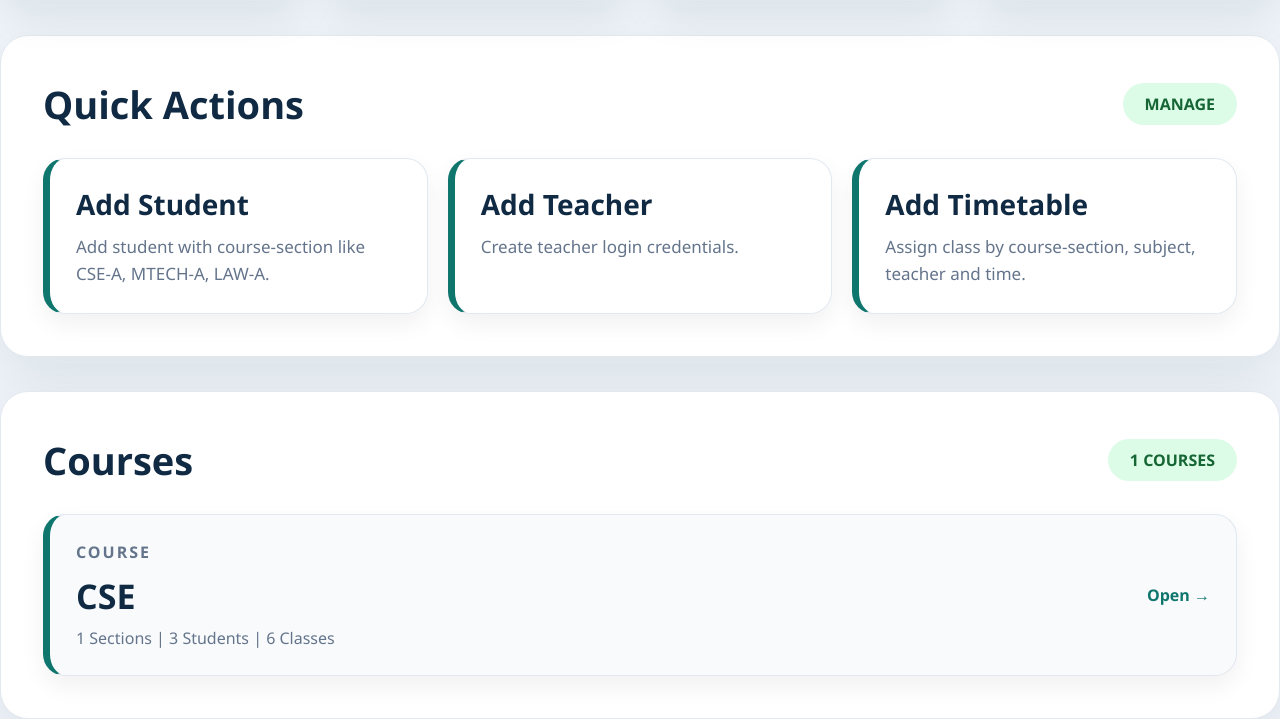
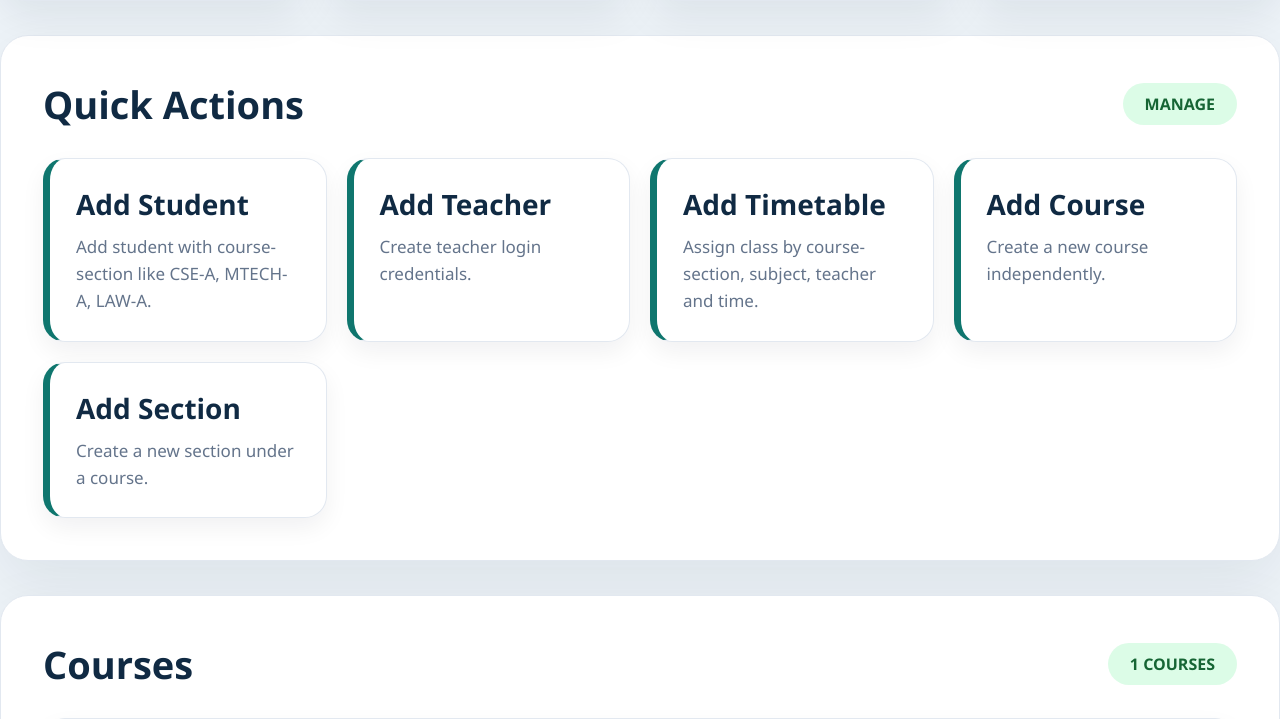
Before and after one commit to anshagarwal2003/Smart-Attendance-Portal, a Flask app: page /admin-dashboard in a window 1280 px wide. Shown: the part 451-1170 px from the top of the page. Run offline with Flask 3, Linux system fonts and the light colour scheme; the visitor is signed in with stand-in values (Sample User, id 1); data comes from the database, SQL or seed files in the repository; data that the repository does not hold is empty.

Commit message:
Add course and section functionality to admin dashboard

```diff
--- a/backend/app.py
+++ b/backend/app.py
@@ -8,7 +8,11 @@ import base64
 import os
 import math
 import io
+import threading
+import time
 from datetime import datetime, timedelta
+
+from huggingface_hub import snapshot_download, HfApi
 
 import numpy as np
 from PIL import Image, ImageOps
@@ -17,12 +21,54 @@ import face_recognition
 from openpyxl import Workbook
 from openpyxl.styles import Font, PatternFill, Alignment
 
+# Force IST Timezone on Linux servers (Hugging Face)
+if hasattr(time, 'tzset'):
+    os.environ['TZ'] = 'Asia/Kolkata'
+    time.tzset()
 
 BASE_DIR = os.path.abspath(os.path.dirname(__file__))
 DATA_DIR = os.environ.get("DATA_DIR", BASE_DIR)
 
+HF_TOKEN = os.environ.get("HF_TOKEN")
+DATASET_REPO_ID = "anshagarwal2003/smart-attendance-data"
+
+if HF_TOKEN:
+    try:
+        print("Downloading persistent data from HF Dataset...")
+        snapshot_download(
+            repo_id=DATASET_REPO_ID,
+            repo_type="dataset",
+            local_dir=DATA_DIR,
+            token=HF_TOKEN
+        )
+    except Exception as e:
+        print(f"Dataset empty or failed to download: {e}")
+
+    def sync_to_hf():
+        api = HfApi()
+        while True:
+            time.sleep(300) # Sync every 5 minutes
+            try:
+                api.upload_folder(
+                    folder_path=DATA_DIR,
+                    repo_id=DATASET_REPO_ID,
+                    repo_type="dataset",
+                    token=HF_TOKEN
+                )
+                print("Successfully synced data to HF Dataset.")
+            except Exception as e:
+                print(f"Failed to sync data: {e}")
+
+    # Start background sync thread
+    sync_thread = threading.Thread(target=sync_to_hf, daemon=True)
+    sync_thread.start()
+
 app = Flask(__name__)
 app.secret_key = os.environ.get("SECRET_KEY", "smart-attendance-secret")
+app.config.update(
+    SESSION_COOKIE_SAMESITE='None',
+    SESSION_COOKIE_SECURE=True
+)
 
 DB_NAME = os.environ.get("DATABASE_PATH", os.path.join(DATA_DIR, "smart_attendance.db"))
 
@@ -270,6 +316,22 @@ def init_db():
     )
     """)
 
+    cur.execute("""
+    CREATE TABLE IF NOT EXISTS courses (
+        id INTEGER PRIMARY KEY AUTOINCREMENT,
+        course_name TEXT UNIQUE NOT NULL
+    )
+    """)
+
+    cur.execute("""
+    CREATE TABLE IF NOT EXISTS sections (
+        id INTEGER PRIMARY KEY AUTOINCREMENT,
+        course_name TEXT NOT NULL,
+        section_name TEXT NOT NULL,
+        UNIQUE(course_name, section_name)
+    )
+    """)
+
     con.commit()
 
     admin_count = cur.execute("SELECT COUNT(*) AS total FROM admins").fetchone()["total"]
@@ -329,6 +391,14 @@ def init_db():
 @app.route("/")
 def home():
     return render_template("index.html")
+
+@app.route("/server-time")
+def server_time():
+    return jsonify({
+        "time": datetime.now().strftime("%Y-%m-%d %H:%M:%S"),
+        "day": datetime.now().strftime("%A"),
+        "tz": os.environ.get("TZ", "Not Set")
+    })
 
 
 @app.route("/teacher-login", methods=["GET", "POST"])
@@ -432,7 +502,12 @@ def teacher_dashboard():
             "%Y-%m-%d %H:%M"
         )
 
-        activation_deadline = class_start + timedelta(minutes=TEACHER_ACTIVATION_LIMIT_MINUTES)
+        class_end = datetime.strptime(
+            current_date + " " + cls["end_time"],
+            "%Y-%m-%d %H:%M"
+        )
+
+        can_start_window = class_start - timedelta(minutes=15)
         class_time = f"{cls['start_time']} - {cls['end_time']}"
 
         existing_session = con.execute("""
@@ -456,16 +531,16 @@ def teacher_dashboard():
             continue
 
         cls_dict = dict(cls)
-        cls_dict["activation_deadline"] = activation_deadline.strftime("%H:%M")
-
-        if now < class_start:
+        cls_dict["activation_deadline"] = class_end.strftime("%H:%M")
+
+        if now < can_start_window:
             cls_dict["status_type"] = "UPCOMING"
             cls_dict["status_text"] = f"Upcoming at {cls['start_time']}"
             upcoming_classes.append(cls_dict)
 
-        elif class_start <= now <= activation_deadline:
+        elif can_start_window <= now <= class_end:
             cls_dict["status_type"] = "CAN_START"
-            cls_dict["status_text"] = f"Can start till {activation_deadline.strftime('%H:%M')}"
+            cls_dict["status_text"] = f"Can start till {class_end.strftime('%H:%M')}"
             can_start_classes.append(cls_dict)
 
     con.close()
@@ -890,6 +965,15 @@ def student_dashboard():
         if total > 0:
             subject_groups[subject]["percentage"] = round((present / total) * 100, 2)
 
+    current_day = datetime.now().strftime("%A")
+    today_timetable = con.execute("""
+        SELECT timetable.*, teachers.name as teacher_name
+        FROM timetable
+        JOIN teachers ON timetable.teacher_id = teachers.id
+        WHERE day = ? AND section = ?
+        ORDER BY start_time ASC
+    """, (current_day, normalize_section(session["section"]))).fetchall()
+
     con.close()
 
     return render_template(
@@ -899,7 +983,8 @@ def student_dashboard():
         present_count=present_count,
         absent_count=absent_count,
         attendance_percentage=attendance_percentage,
-        subject_groups=subject_groups
+        subject_groups=subject_groups,
+        today_timetable=today_timetable
     )
 
 
@@ -1291,6 +1376,31 @@ def admin_dashboard():
 
     course_groups = {}
 
+    explicit_courses = con.execute("SELECT course_name FROM courses").fetchall()
+    for row in explicit_courses:
+        course = row["course_name"].upper()
+        if course not in course_groups:
+            course_groups[course] = {
+                "course": course,
+                "sections": set(),
+                "student_count": 0,
+                "timetable_count": 0
+            }
+
+    explicit_sections = con.execute("SELECT course_name, section_name FROM sections").fetchall()
+    for row in explicit_sections:
+        course = row["course_name"].upper()
+        section_full = f"{course}-{row['section_name'].upper()}"
+
+        if course not in course_groups:
+            course_groups[course] = {
+                "course": course,
+                "sections": set(),
+                "student_count": 0,
+                "timetable_count": 0
+            }
+        course_groups[course]["sections"].add(section_full)
+
     for row in all_sections:
         section = normalize_section(row["section"])
         course = get_course_from_section(section)
@@ -1614,6 +1724,59 @@ def delete_timetable(timetable_id):
 
     return redirect(url_for("admin_dashboard"))
 
+@app.route("/admin/add-course", methods=["GET", "POST"])
+def add_course():
+    if "admin_id" not in session:
+        return redirect(url_for("admin_login"))
+
+    if request.method == "POST":
+        course_name = request.form.get("course_name", "").strip().upper()
+        if not course_name:
+            return render_template("add_course.html", error="Course Name is required")
+
+        con = get_db()
+        try:
+            con.execute("INSERT INTO courses (course_name) VALUES (?)", (course_name,))
+            con.commit()
+        except sqlite3.IntegrityError:
+            con.close()
+            return render_template("add_course.html", error="Course already exists")
+
+        con.close()
+        return redirect(url_for("admin_dashboard"))
+
+    return render_template("add_course.html")
+
+
+@app.route("/admin/add-section", methods=["GET", "POST"])
+def add_section():
+    if "admin_id" not in session:
+        return redirect(url_for("admin_login"))
+
+    con = get_db()
+    courses = con.execute("SELECT course_name FROM courses ORDER BY course_name").fetchall()
+
+    if request.method == "POST":
+        course_name = request.form.get("course_name", "").strip().upper()
+        section_name = request.form.get("section_name", "").strip().upper()
+
+        if not course_name or not section_name:
+            con.close()
+            return render_template("add_section.html", courses=courses, error="Course and Section Name are required")
+
+        try:
+            con.execute("INSERT INTO sections (course_name, section_name) VALUES (?, ?)", (course_name, section_name))
+            con.commit()
+        except sqlite3.IntegrityError:
+            con.close()
+            return render_template("add_section.html", courses=courses, error="Section already exists for this course")
+
+        con.close()
+        return redirect(url_for("admin_dashboard"))
+
+    con.close()
+    return render_template("add_section.html", courses=courses)
+
 
 @app.route("/admin/add-student", methods=["GET", "POST"])
 def add_student():
--- a/backend/templates/admin_dashboard.html
+++ b/backend/templates/admin_dashboard.html
@@ -56,6 +56,16 @@
         <a class="admin-action-card" href="/admin/add-timetable">
             <h3>Add Timetable</h3>
             <p>Assign class by course-section, subject, teacher and time.</p>
+        </a>
+
+        <a class="admin-action-card" href="/admin/add-course">
+            <h3>Add Course</h3>
+            <p>Create a new course independently.</p>
+        </a>
+
+        <a class="admin-action-card" href="/admin/add-section">
+            <h3>Add Section</h3>
+            <p>Create a new section under a course.</p>
         </a>
     </div>
 </div>
```
Also changed, not shown: backend/templates/add_course.html (added, +30 -0 lines), backend/templates/add_section.html (added, +43 -0 lines).
